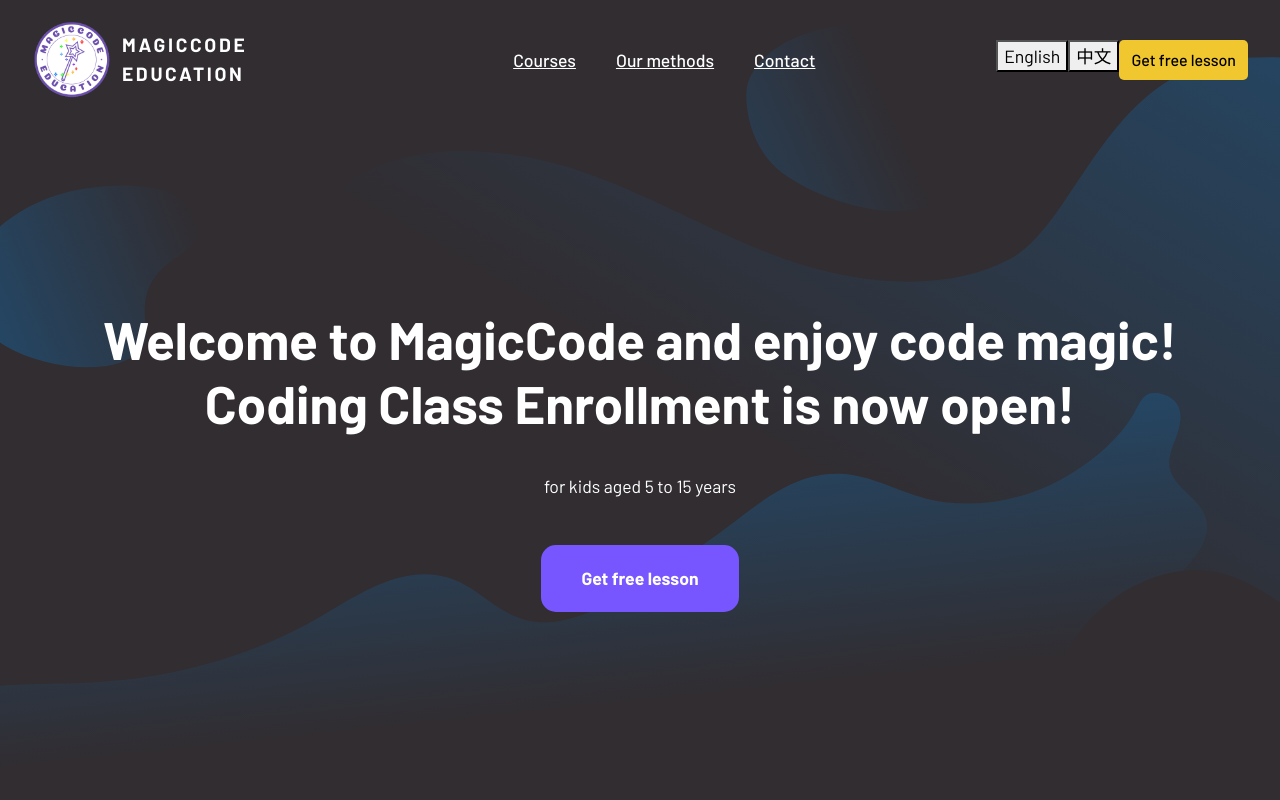
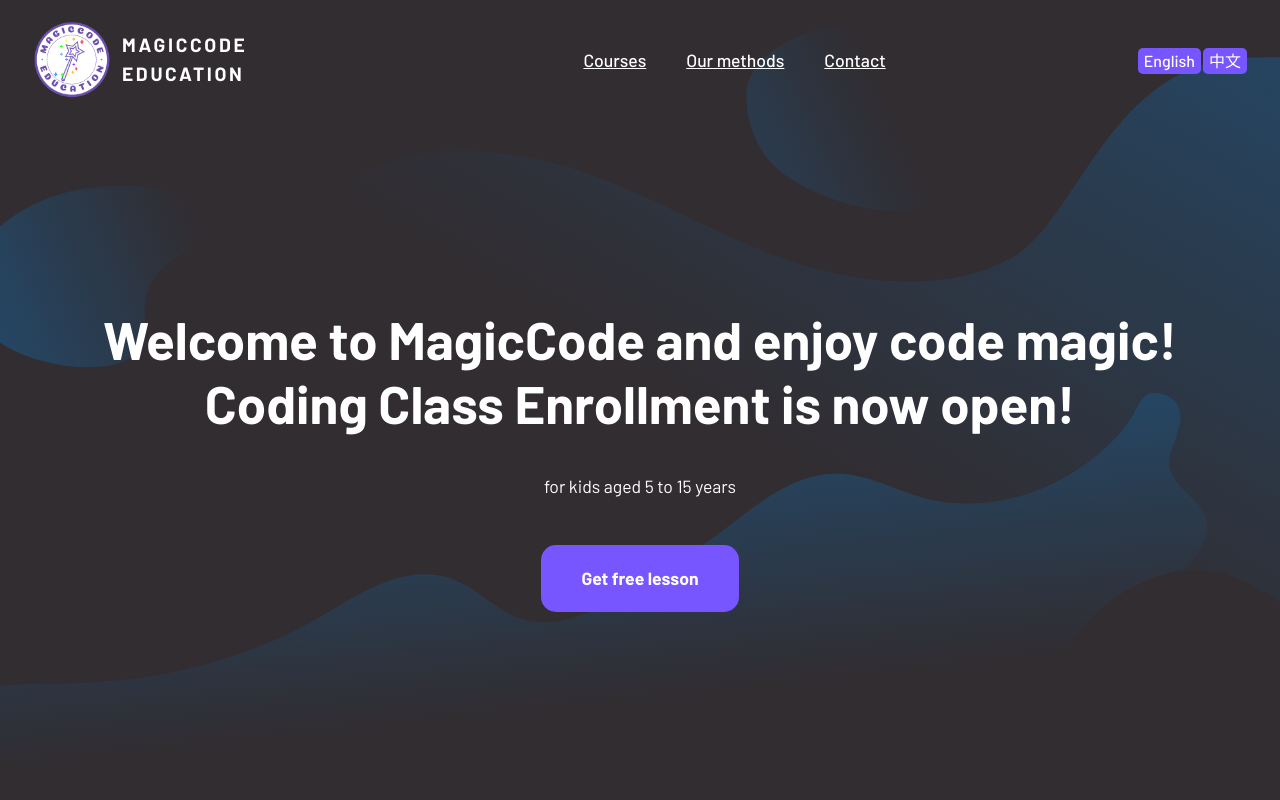
Before and after one commit to jjlovezz/magiccode, a React (Create React App) app: page / in a window 1280 px wide. Shown: the top 800 px of the page. Built offline with nearby package versions, Linux system fonts and the light colour scheme.

Commit message:
Beautify the language button

```diff
--- a/src/App.css
+++ b/src/App.css
@@ -247,6 +247,18 @@
   background-color: #dfb41a;
 }
 .bigBtn:hover {
+  background-color: #6741fa;
+}
+.normalBtn {
+  font-size: 1rem;
+  border-radius: 5px;
+  background-color: #7856ff;
+  font-weight: 500;
+  color: rgb(255, 255, 255);
+  border: 5px;
+  margin: 0 1px;
+}
+.normalBtn:hover{
   background-color: #6741fa;
 }
 
--- a/src/LanguageSwitcher.js
+++ b/src/LanguageSwitcher.js
@@ -9,8 +9,8 @@
 
   return (
     <div>
-      <button onClick={() => handleLanguageChange('en')}>English</button>
-      <button onClick={() => handleLanguageChange('zh')}>中文</button>
+      <button className='normalBtn' onClick={() => handleLanguageChange('en')}>English</button>
+      <button className='normalBtn' onClick={() => handleLanguageChange('zh')}>中文</button>
     </div>
   );
 }
--- a/src/components/Nav.js
+++ b/src/components/Nav.js
@@ -38,17 +38,18 @@
                     //<div className='btnHead'>
                     //    <button className='smallBtn navBtn' onClick={() => setModalActive(true)}>Sign in</button>
                     //</div>
+
+                    //<div className='btnHead'>
+                    //    <button className='smallBtn navBtn' onClick={() => setModalActive(true)}>Get free lesson</button>
+                    //</div>
                     }
-                    <div className='btnHead'>
-                        <button className='smallBtn navBtn' onClick={() => setModalActive(true)}>Get free lesson</button>
-                    </div>
                 </div>
                 <div className='burger' onClick={handleClick}>
                     <i className={click ? 'fas fa-times' : 'fas fa-bars'} />
                 </div>
             </div>
-            <FreeLesson active={modalActive} setActive={setModalActive}/>
             {
+                //<FreeLesson active={modalActive} setActive={setModalActive}/>
                 //<Login active={modalActive} setActive={setModalActive}/>
             }
 
```
